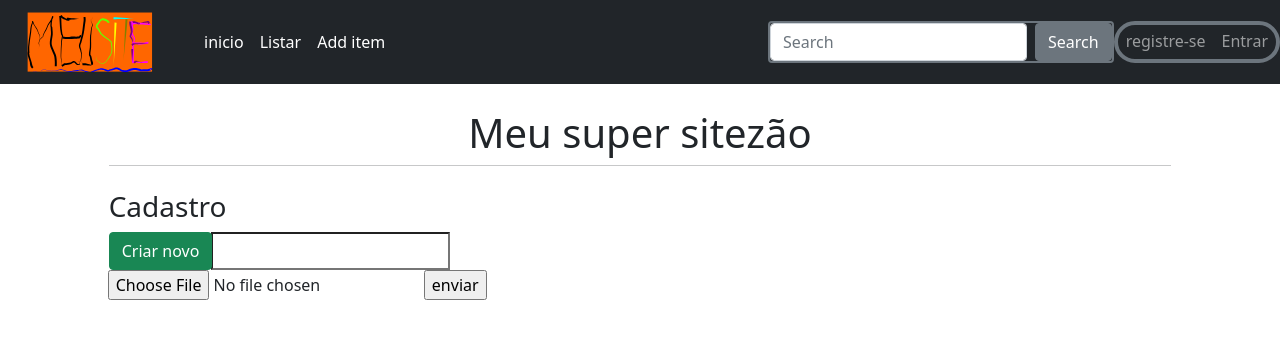
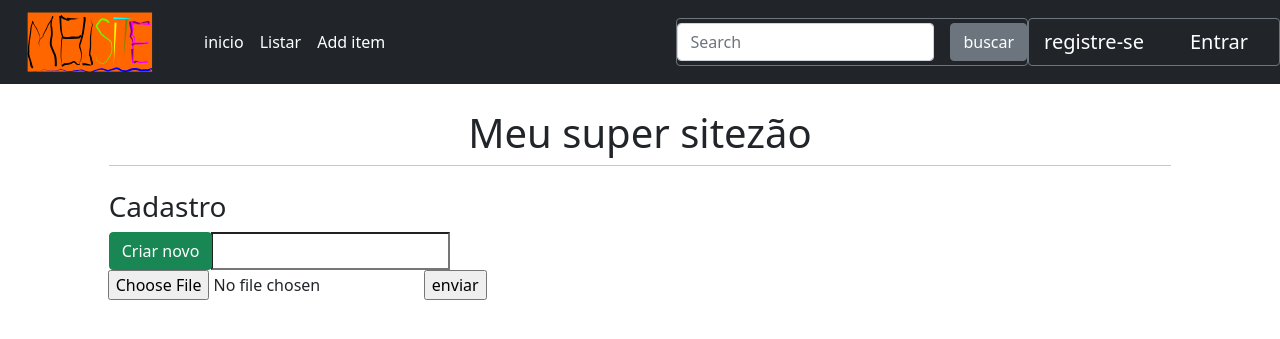
Before and after one commit to luc-gomes/django-prj-with-multiple-pages-css-bootstrap-and-sqlite, a Django app: page /2/ in a window 1280 px wide. Shown: the top 339 px of the page. Run offline with Django 3.2, Linux system fonts and the light colour scheme.

Commit message:
css from external archive

```diff
--- a/main/templates/main/base.html
+++ b/main/templates/main/base.html
@@ -4,52 +4,7 @@
 <head>
     <meta charset="utf-8">
     <meta name="viewport" content="width=device-width, initial-scale=1, shrink-to-fit=no">
-
-    <style type= "text/css">
-
-
-        .main{
-            margin-left:0px;
-            padding: 85px 0px;
-            background-color:#fff
-
-
-        }
-        .imgbar {
-            font-style: oblique;
-            background: 	burlywood ;
-            height: 50px;
-            width: 300px;
-            border-left: 10px solid	darkred ;
-            border-radius: 5px 15px 70px 35px;
-
-
-        }
-        a:link, a:visited {
-            color: white;
-            padding: 4px 15px;
-            text-align: center;
-            text-decoration: none;
-            display: inline-block;
-          }
-        .sidebar{
-            border-color
-            font-style: oblique;
-            background-color:	burlywood ;
-            border-left: 10px solid	darkred ;
-            border-radius: 5px 10px 20px 30px;
-
-        }
-
-        .sidebar hover{
-            opacity:1;
-            border-left: 10px solid	darksalmon;
-            color: white;
-
-        }
-
-
-    </style>
+    <link rel="stylesheet" href="{% static 'css/style.css' %}" />
 
     <title> {% block title %}sitezão{% endblock%}</title>
     <link href="https://cdn.jsdelivr.net/npm/bootstrap@5.0.2/dist/css/bootstrap.min.css" rel="stylesheet" integrity="sha384-EVSTQN3/azprG1Anm3QDgpJLIm9Nao0Yz1ztcQTwFspd3yD65VohhpuuCOmLASjC" crossorigin="anonymous">
@@ -81,24 +36,24 @@
 
             </div>
 
-            <div class=" d-flex my-2 my-sm-0 " >
-                <span class="border border-2 border-secondary rounded">
+            <div class=" d-flex my-2 my-sm-0 " sytle = "border-left" >
+                <span class="border border-1 border-secondary rounded">
 
                 <form class="d-flex my-2 my-lg-0">
-                    <input class="form-control me-sm-2" type="text" placeholder="Search">
-                    <button class="btn  btn-secondary my-2 my-sm-0" type="submit">Search</button>
+                    <input class="form-control me-sm-3 my-1" type="text" placeholder="Search">
+                    <button class="btn  btn-secondary my-2 my-sm-1" type="submit">buscar</button>
                 </form>
                 </span>
 
-                <span class="border border-4 border-secondary rounded-pill">
+                <span class="border border-1  border-left border-secondary rounded">
                 <ul class="navbar-nav me-auto mt-2 mt-lg-0">
                 <li class="  nav-item">
-                    <a class="nav-link" href= "/register">registre-se</a>
+                    <a class="navbar-brand my-1" href= "/register">registre-se</a>
                 </li>
                 <li class="nav-item ">
                 </li>
                 <li class="nav-item">
-                    <a class="nav-link" href= "/login"> Entrar<a/>
+                    <a class="navbar-brand my-1" href= "/login"> Entrar<a/>
                 </li>
               </ul>
             </span>
```
